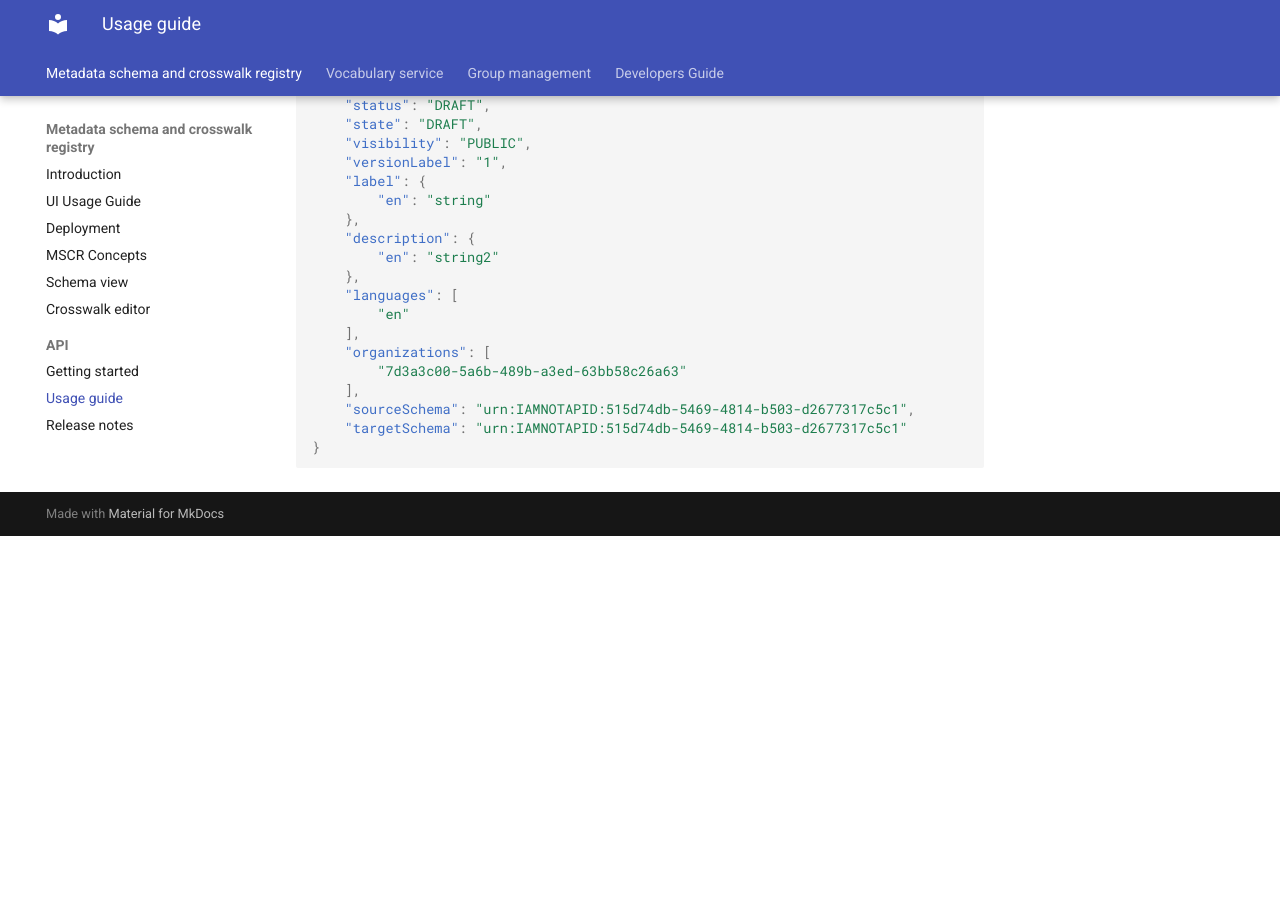
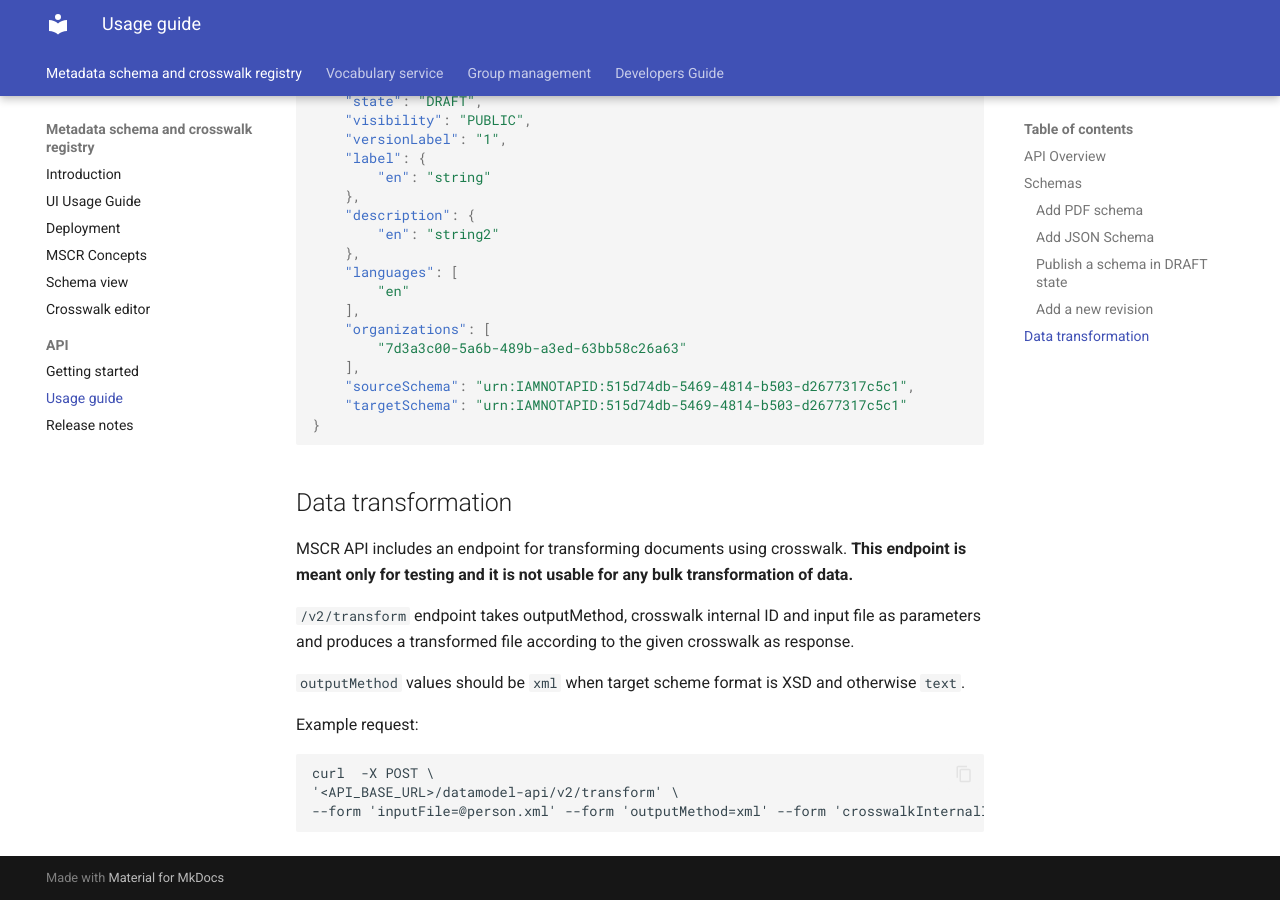
Before and after one commit to CSCfi/mscr-docs, an MkDocs documentation site: the page built from docs/mscr/api-usage-guide.md, in a window 1280 px wide and 900 px high, scrolled down 7013 px. Built offline with MkDocs 1.6.1 and Material for MkDocs 9.7.7, drawn with Linux system fonts in a browser that asks for light colours; before the commit the page ends 7549 px from its top, so only the background shows below that; some of the changed text lies outside the part shown.

Commit message:
Added transformation endpoint

````diff
--- a/docs/mscr/api-usage-guide.md
+++ b/docs/mscr/api-usage-guide.md
@@ -295,3 +292,20 @@ Create a new revision of a published schema. The metadata of the new version can
     "targetSchema": "urn:IAMNOTAPID:515d74db-5469-4814-b503-d2677317c5c1"
 }
 ```
+
+
+## Data transformation
+
+MSCR API includes an endpoint for transforming documents using crosswalk. **This endpoint is meant only for testing and it is not usable for any bulk transformation of data.**
+
+`/v2/transform` endpoint takes outputMethod, crosswalk internal ID and input file as parameters and produces a transformed file according to the given crosswalk as response.
+
+`outputMethod` values should be `xml` when target scheme format is XSD and otherwise `text`.
+
+Example request:
+
+```
+curl  -X POST \
+'<API_BASE_URL>/datamodel-api/v2/transform' \
+--form 'inputFile=@person.xml' --form 'outputMethod=xml' --form 'crosswalkInternalID=mscr:crosswalk:ae778494-b912-4e51-9b75-82b5053ff522'
+```
--- a/mkdocs.yml
+++ b/mkdocs.yml
@@ -33,7 +33,7 @@ nav:
     - Crosswalk editor: 'mscr/crosswalk-editor.md'
     - API:
       - 'Getting started': 'mscr/api-getting-started.md'
-      - 'Usage guide': 'mscr/api-usage-guide.md'
+      - Usage guide: 'mscr/api-usage-guide.md'
       - 'Release notes': 'mscr/release-notes.md'
   - 'Vocabulary service':
     - 'Getting started': voc-service/getting-started.md
````
Also changed, not shown: other parts of docs/mscr/api-usage-guide.md (+1 -4 lines), docs/mscr/api-getting-started.md (+1 -3 lines).
